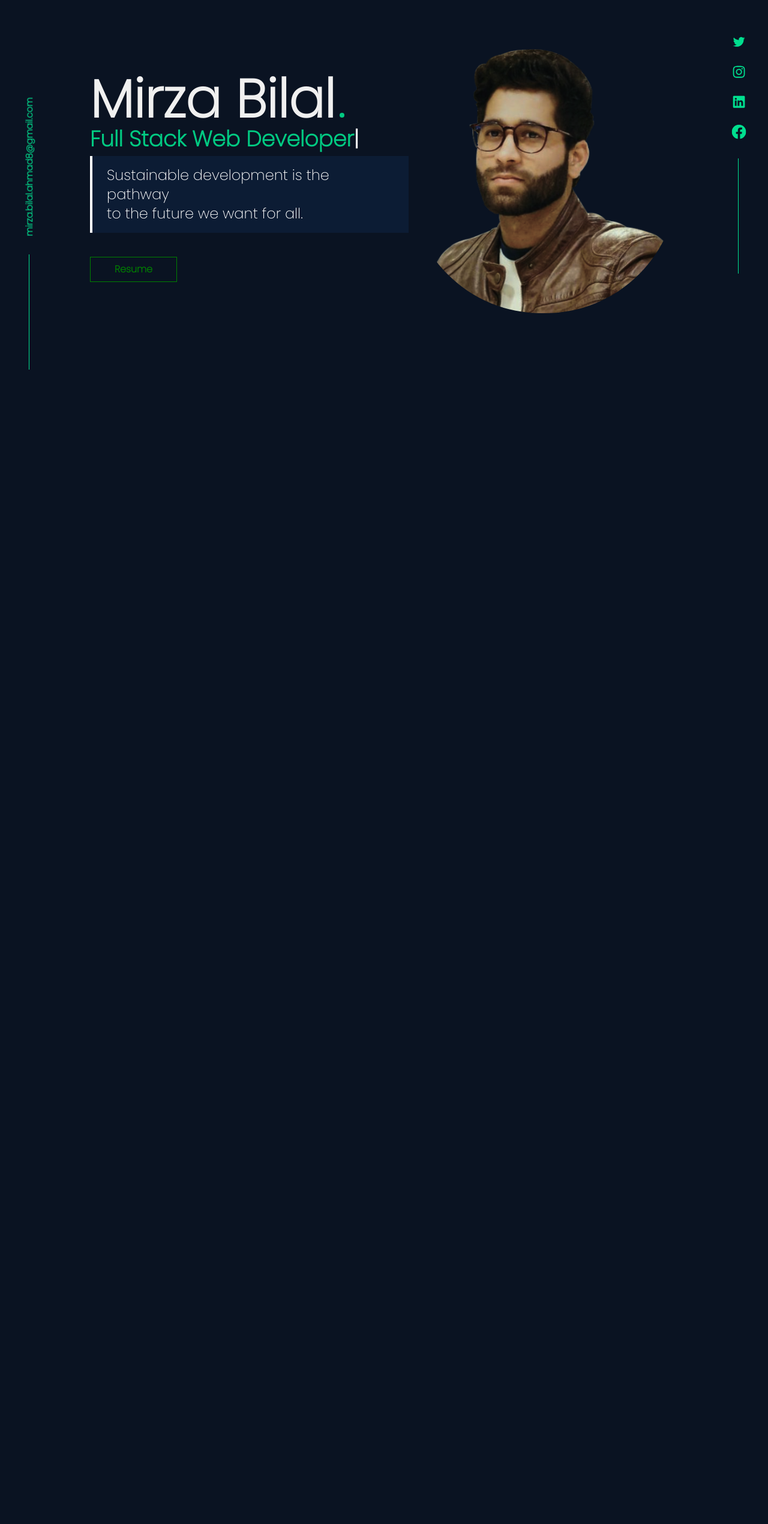
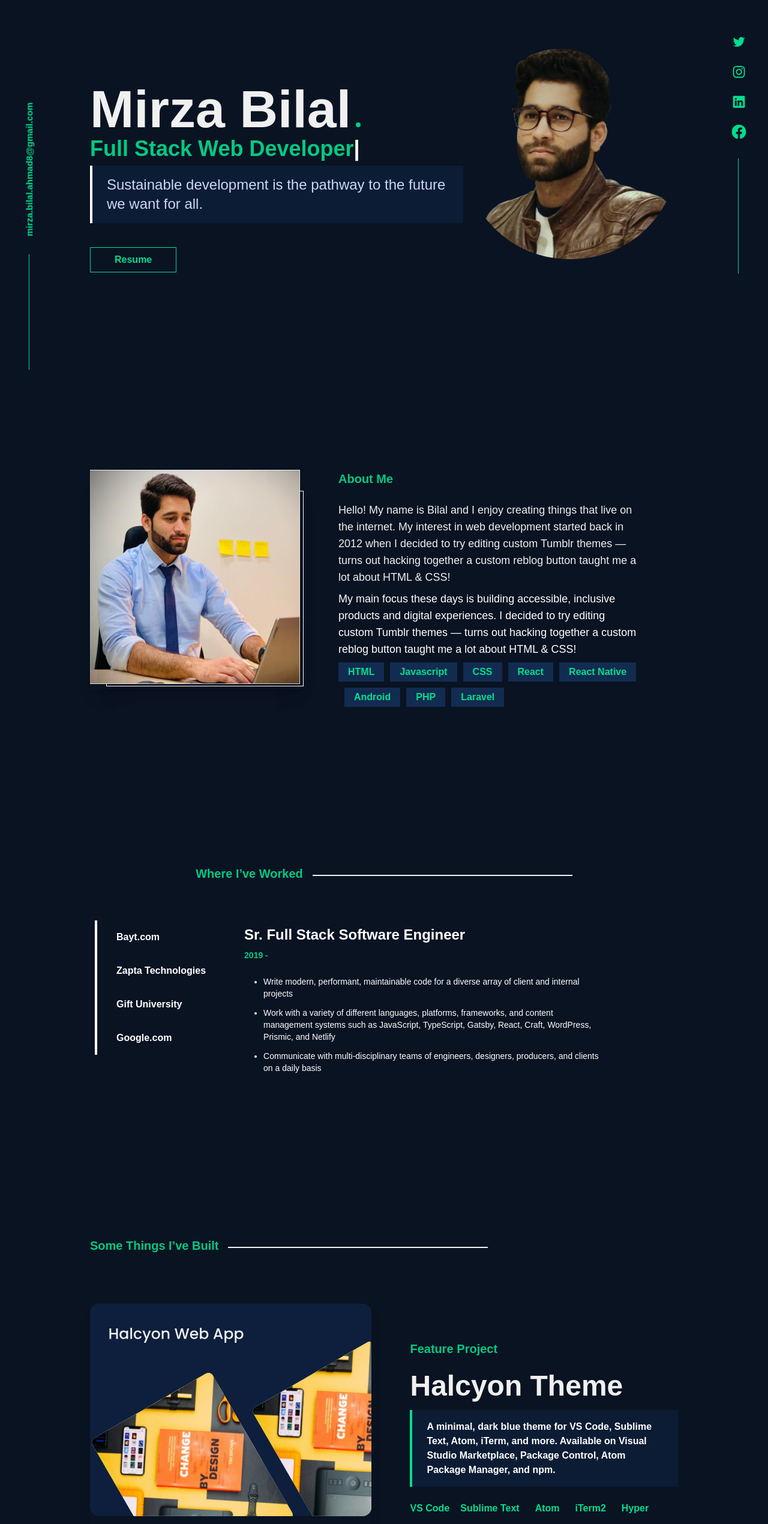
Before and after one commit to er-mirzabilal/portfolio, a Next.js app: page / in a window 1280 px wide. Shown: the part 160-2700 px from the top of the page at 60% size. Before the commit the page ends 800 px from the top, so only its background shows below. Built offline with nearby package versions, Linux system fonts and the light colour scheme.

Commit message:
responsiveness done of all page axcept navbar

```diff
--- a/components/About.jsx
+++ b/components/About.jsx
@@ -6,35 +6,37 @@
 
 const About = (props) => {
   return (
-    <div
+
+    <>
+      <div
       id="about"
-      className="w-fit   flex items-center py-32 bg-zinc-400 mx-auto"
+      className="   flex items-center lg:py-32 py-6 mx-auto"
     >
-      <div className="max-w-[1240px]  flex gap-8 ">
-        <div className="h-[350px] w-[350px] m-auto shadow-xl flex items-center  relative  justify-center ">
-          <div className="h-[350px]  w-[360px] ml-8 mt-4 shadow-xl flex items-center border absolute  border-[#ffff] justify-center p-8 hover:scale-105 ease-in duration-300"></div>
+      <div className=" flex lg:gap-8  lg:flex-row flex-col ">
+        <div className="lg:h-[350px] lg:w-[350px]  w-[90%] h-[90%]  m-auto shadow-xl flex lg:items-center  relative  lg:justify-center ">
+          <div className="lg:h-[350px]  lg:w-[360px] h-[93%] w-[94%]   ml-8 mt-4 shadow-xl flex items-center border lg:absolute absolute  border-[#ffff] justify-center lg:p-8 lg:hover:scale-105 lg:ease-in lg:duration-300"></div>
           <div className="mb-4 ">
             {" "}
             <Image src={AboutImg} className="absolute " alt="/" />
           </div>
         </div>
 
-        <div className="w-[603px] ml-8">
-          <h2 className="py-4">About Me</h2>
-          <p className="py-2  font-medium">
+        <div className="lg:w-[503px] lg:ml-8">
+          <h2 className="py-4 text-xl">About Me</h2>
+          <p className="py-2  lg:text-lg text-base font-medium text-[#F0F0F0]">
             Hello! My name is Bilal and I enjoy creating things that live on the
             internet. My interest in web development started back in 2012 when I
             decided to try editing custom Tumblr themes — turns out hacking
             together a custom reblog button taught me a lot about HTML & CSS!
           </p>
-          <p className=" ">
+          <p className=" lg:text-lg text-base ">
             My main focus these days is building accessible, inclusive products
             and digital experiences. I decided to try editing custom Tumblr
             themes — turns out hacking together a custom reblog button taught me
             a lot about HTML & CSS!
           </p>
 
-          <div className="aboutbuttonsDiv pt-2 ml-0 ">
+          <div className="aboutbuttonsDiv lg:pt-2 pt-10 ml-0 ">
             <AboutButton text={"HTML"} />
             <AboutButton text={"Javascript"} />
             <AboutButton text={"CSS"} />
@@ -48,6 +50,10 @@
         </div>
       </div>
     </div>
+
+
+    </>
+
   );
 };
 
--- a/components/Experence.jsx
+++ b/components/Experence.jsx
@@ -15,18 +15,18 @@
 
 
   return (
-    <div id="Experence" className=" w-full py-32 bg-slate-400">
-      <div className="flex justify-center ">
-        <h2>Where I’ve Worked </h2>
-        <div className="h-0.5 w-[433px] ml-4 mt-6 border border-[#F0F0F0]"></div>
+    <div id="Experence" className=" w-full lg:py-32 py-12">
+      <div className="flex lg:justify-center ">
+        <h2 className="text-xl">Where I’ve Worked </h2>
+        <div className="h-0.5 lg:w-[433px] lg:ml-4 mt-6 border border-[#F0F0F0] lg:visible invisible"></div>
       </div>
 
-      <div className=" flex gap-8 mt-14  ">
-        <div className=" ml-2 flex flex-col   font-bold ">
-          <div className=" hover:bg-[#0EC98533]  hover:border-[#02CA82] p-2 px-6 descrption">
+      <div className=" flex gap-8 mt-14  lg:flex-row flex-col ">
+        <div className=" ml-2 flex  flex-row lg:flex-col  h-fit font-bold  overflow-auto">
+          <div className="hover:bg-[#0EC98533]  hover:border-[#02CA82] w-max  lg:p-2 lg:px-6  px-2  lg:border-b-0    lg:border-l-4  border-b-4  border-[#ffff]">
             <button onClick={()=>setActiveExp('bayt')}>
               {" "}
-              <li className=" list-none p-2 space-y-3">
+              <li className=" list-none p-2 lg:space-y-3">
                 {" "}
                 <ALink href="/#1" >
                   {" "}
@@ -36,23 +36,23 @@
             </button>
           </div>
 
-          <div className="hover:bg-[#0EC98533]  hover:border-[#02CA82] p-2 px-6 descrption">
+          <div className="hover:bg-[#0EC98533]  hover:border-[#02CA82] w-max  lg:p-2 lg:px-6  px-2  lg:border-b-0    lg:border-l-4  border-b-4  border-[#ffff]">
 
           <button onClick={()=>setActiveExp('zapta')}>
-            <li className=" list-none p-2 space-y-3">
+            <li className=" list-none p-2 space-y-3  w-max">
               <ALink  href="/#2">Zapta Technologies</ALink>
             </li>
             </button>
           </div>
-          <div className=" hover:bg-[#0EC98533]  hover:border-[#02CA82] p-2 px-6 descrption">
+          <div className=" hover:bg-[#0EC98533]  hover:border-[#02CA82] lg:p-2 lg:px-6  px-2 lg:border-b-0    lg:border-l-4  border-b-4  border-[#ffff]">
           <button onClick={()=>setActiveExp('gift')}>
-            <li className="list-none p-2 space-y-3">
+            <li className="list-none p-2 space-y-3  w-max">
               <ALink href="/#3">Gift University</ALink>
             </li>
             </button>
           </div>
 
-          <div className="hover:bg-[#0EC98533]  hover:border-[#02CA82] p-2 px-6 descrption">
+          <div className="hover:bg-[#0EC98533]  hover:border-[#02CA82] lg:p-2 lg:px-6  px-2 lg:border-b-0    lg:border-l-4  border-b-4  border-[#ffff]">
           <button onClick={()=>setActiveExp('google')}>
             <li className=" list-none p-2 space-y-3">
             <ALink href="/#4">  Google.com
@@ -63,23 +63,23 @@
         </div>
 
         {activeExp === 'bayt' && (
-          <div className="w-[603px] id-1 ">
-            <h2 className="leading-none text-2xl text-[#ffff]">
+          <div className="lg:w-[603px]  id-1 ">
+            <h2 className="leading-none lg:text-2xl text-lg text-[#ffff]">
               Sr. Full Stack Software Engineer
             </h2>
             <h6 className="text-sm">2019 - </h6>
-            <ul className="  p-2 space-y-3 list-disc">
-              <li>
+            <ul className="  lg:p-2  space-y-3 ml-6 mt-4  list-disc">
+              <li  className="text-sm px-4 lg:px-0  ">
                 Write modern, performant, maintainable code for a diverse array
                 of client and internal projects
               </li>
-              <li className=" ">
+              <li className="text-sm px-4 lg:px-0 ">
                 Work with a variety of different languages, platforms,
                 frameworks, and content management systems such as JavaScript,
                 TypeScript, Gatsby, React, Craft, WordPress, Prismic, and
                 Netlify
               </li>
-              <li className="">
+              <li className="text-sm px-4 lg:px-0 ">
                 Communicate with multi-disciplinary teams of engineers,
                 designers, producers, and clients on a daily basis
               </li>
@@ -89,13 +89,13 @@
 
 
 {activeExp === 'zapta'  && (
-          <div className="w-[603px] id-2 ">
-            <h2 className="leading-none text-2xl text-[#ffff]">
+          <div className="lg:w-[603px] id-2 ">
+            <h2 className="leading-none lg:text-2xl text-lg  text-[#ffff]">
               Sr. Full Stack Software Engineer
             </h2>
             <h6 className="text-sm">2022 - </h6>
-            <ul className="  p-2 space-y-3 list-disc">
-              <li>
+            <ul className="  lg:p-2  space-y-3 ml-6 mt-4  list-disc">
+              <li className="text-sm px-4 lg:px-0 ">
                 Write modern, performant, maintainable code for a diverse array
                 of client and internal projects
               </li>
@@ -105,17 +105,17 @@
         )}
 
 {activeExp === 'gift'  && (
-          <div className="w-[603px] id-4 ">
-            <h2 className="leading-none text-2xl text-[#ffff]">
+          <div className="lg:w-[603px] id-4 ">
+            <h2 className="leading-none lg:text-2xl text-lg  text-[#ffff]">
               Sr. Full Stack Software Engineer
             </h2>
             <h6 className="text-sm">2022 - </h6>
-            <ul className="  p-2 space-y-3 list-disc">
-              <li>
+            <ul className="   lg:p-2  space-y-3 ml-6 mt-4  list-disc">
+              <li className="text-sm px-4 lg:px-0 ">
                maintainable code for a diverse array
                 of client and internal projects
               </li>
-              <li>
+              <li className="text-sm px-4 lg:px-0 ">
                 Write modern, performant, maintainable code for a diverse array
                 of client and internal projects
               </li>
@@ -126,13 +126,13 @@
 
 
 {activeExp === 'google'  && (
-          <div className="w-[603px] id-4 ">
-            <h2 className="leading-none text-2xl text-[#ffff]">
+          <div className="lg:w-[603px] id-4 ">
+            <h2 className="leading-none lg:text-2xl text-lg  text-[#ffff]">
            Software Engineer
             </h2>
             <h6 className="text-sm">2022 - </h6>
-            <ul className="  p-2 space-y-3 list-disc">
-              <li>
+            <ul className="  lg:p-2  space-y-3 ml-6 mt-4  list-disc">
+              <li className="text-sm px-4 lg:px-0 ">
               performant, maintainable code for a diverse array
                 of client and internal projects
               </li>
--- a/components/activeLink.jsx
+++ b/components/activeLink.jsx
@@ -3,7 +3,7 @@
 function ActiveLink({ children, href }) {
   const router = useRouter()
   const style = {
-    // marginRight: 10,
+
     color: router.asPath === href ? '#02CA82': 'white',
 
 
@@ -23,4 +23,4 @@
     </div>;
 };
 
-export default ActiveLink
+export default ActiveLink;
--- a/components/main.jsx
+++ b/components/main.jsx
@@ -8,40 +8,41 @@
   return (
     <div
       id="home"
-      className=" w-fit sm:h-screen  flex sm:items-center  sm:flex-row flex-col-reverse  justify-between sm:pt-64 pt-28 sm:pb-32 pb-4 "
+      className="lg:h-screen  flex lg:items-center  lg:flex-row flex-col-reverse  lg:justify-between lg:pt-64 pt-24 lg:pb-32 pb-4"
     >
-      <div className=" ">
+      <div className="text-center lg:text-left">
         <div className=" ">
           {/* <h6 className="sm:text-xl text-xs">Hi my name is </h6> */}
-          <h1 className="sm:text-[88px] text-4xl mt-4 sm:mt-0">
+          <h1 className="lg:text-[88px] text-4xl mt-4 lg:mt-0">
             Mirza Bilal<span className="sm:dot  smdot"></span>
           </h1>
-          <h2 className="sm:text-4xl text-2xl">
+          <h2 className="lg:text-4xl text-2xl">
             Full Stack Web Developer<b>|</b>
           </h2>
           <div className="bg-[#0C1C34] p-2 px-6 descrption">
-            <h5 className="sm:text-2xl text-xl">
-              Sustainable development is the pathway <br /> to the future we
-              want for all.
+            <h5
+              className="lg:text-2xl text-base text-[#CCD7F7]"
+            >
+              Sustainable development is the pathway to the future we want for
+              all.
             </h5>
           </div>
 
           <button className="resume-button  ">Resume </button>
         </div>
       </div>
-      <div className=" sm:relative sm:h-[450px] sm:w-[450px]  mt-4 sm:mt-0" >
-        <div className="sm:overlay absolute z-[1] sm:w-96 sm:h-96 bottom-0 ml-8  mb-1  rounded-full ">
-
-        </div>
-        <div className="sm:absolute z-[2]  sm:mx-0 mx-20">
-
-          <img src="/mainpicture.svg" className="  rounded-full sm:mx-0 mx-auto   " alt="" />
+      <div className=" lg:relative lg:h-[450px] lg:w-[450px]  mt-4 lg:mt-0">
+        <div className="sm:overlay absolute z-[1] sm:w-96 lg:h-96 bottom-0 ml-8  mb-1  rounded-full "></div>
+        <div className="lg:absolute z-[2]  lg:mx-0 mx-20">
+          <img
+            src="/mainpicture.svg"
+            className="  rounded-full lg:mx-0 mx-auto   "
+            alt=""
+          />
         </div>
       </div>
 
-
-
-              {/* <div className="w-[440px] h-[370px] bg-[#0D1F3A]  absolute  rounded-full mt-[68px] ml-2"></div> */}
+      {/* <div className="w-[440px] h-[370px] bg-[#0D1F3A]  absolute  rounded-full mt-[68px] ml-2"></div> */}
     </div>
   );
 };
--- a/components/otherProject.jsx
+++ b/components/otherProject.jsx
@@ -3,7 +3,9 @@
 import Image from "next/image";
 const OtherProject = () => {
   return (
-    <div className="other-project-outer shadow-2xl rounded-md p-4">
+    <div
+      className="bg-[#0C1C34] shadow-2xl rounded-md p-4 mb-4"
+    >
       <div className="mt-4  flex justify-between">
         <div>
           {" "}
@@ -15,29 +17,25 @@
         </div>
       </div>
       <div>
-        <p className="font-bold mt-6 text-xl">Integrating Algolia Search with WordPress Multisite.</p>
+        <p className="font-bold mt-6 lg:text-xl text-base">
+          Integrating Algolia Search with WordPress Multisite.
+        </p>
       </div>
       <div>
-        <p className="mt-4 font-medium ">
+        <p className="mt-4 font-medium  text-sm">
           A minimal, dark blue theme for VS Code, Sublime Text, Atom, iTerm, and
           more. Available on Visual Studio Marketplace,{" "}
         </p>
       </div>
       <div className="aboutbuttonsDiv pt-4  ">
-            <button className="text-base font-bold  text-[#00DF8F]">
-              VS Code
-            </button>
-            <button className="text-base font-bold px-2 text-[#00DF8F]">
-              Sublime Text
-            </button>
-            <button className="text-base font-bold px-2 text-[#00DF8F]">
-              Atom
-            </button>
-
-          </div>
-
-
-
+        <button className="lg:text-base text-sm font-bold  text-[#00DF8F]">VS Code</button>
+        <button className="lg:text-base text-sm font-bold px-2 text-[#00DF8F]">
+          Sublime Text
+        </button>
+        <button className="lg:text-base  text-sm font-bold px-2 text-[#00DF8F]">
+          Atom
+        </button>
+      </div>
     </div>
   );
 };
--- a/components/projects.jsx
+++ b/components/projects.jsx
@@ -10,26 +10,35 @@
 
 const Project = (props) => {
   return (
-    <div id="projects" className="  flex flex-wrap  py-32  bg-zinc-500">
-      <div className="flex  h-fit w-full justify-center ">
+    <div id="projects" className="  flex flex-wrap  lg:py-32  ">
+      {/* <div className="flex  h-fit w-full justify-center ">
         <h2 className="font-extrabold text-3xl">Some Things I’ve Built </h2>
         <div className="h-0.5 w-[433px] ml-4 mt-10 border border-[#F0F0F0]"></div>
+      </div> */}
+
+      <div className="flex lg:justify-center ">
+        <h2 className="text-xl">Some Things I’ve Built </h2>
+        <div className="h-0.5 lg:w-[433px] lg:ml-4 mt-6 border border-[#F0F0F0] lg:visible invisible"></div>
       </div>
-      <div className="max-w-[1240px] mt-12  flex gap-8 ">
+
+
+
+
+      <div className="lg:max-w-[1240px] mt-12  flex gap-8  flex-col lg:flex-row">
         <div className="  m-auto shadow-xl flex items-center   justify-center ">
           <div className="mb-4 ">
             {" "}
-            <Image src={Frame45} className="absolute " alt="/" />
+            <Image src={Frame45} className="    " alt="/" />
           </div>
         </div>
 
-        <div className="w-[603px] ml-8 mt-20">
+        <div className="lg:w-[603px] lg:ml-8 lg:mt-20">
           <div className="pb-4 ">
-            <h2 className="text-xl pb-4">Feature Project </h2>
-            <h1 className="text-5xl pb-4">Halcyon Theme</h1>
+            <h2 className="lg:text-xl text-base pb-4">Feature Project </h2>
+            <h1 className="lg:text-5xl  text-xl pb-4">Halcyon Theme</h1>
 
             <div className="bg-[#0C1C34] p-2 px-6 border-l-4 border-[#00DF8F]">
-              <h5 className="text-base font-bold">
+              <h5 className="lg:text-base  text-sm font-bold">
                 A minimal, dark blue theme for VS Code, Sublime Text, Atom,
                 iTerm, and more. Available on Visual Studio Marketplace, Package
                 Control, Atom Package Manager, and npm.
@@ -37,20 +46,20 @@
             </div>
           </div>
 
-          <div className="aboutbuttonsDiv pt-2 ml-0 ">
-            <button className="text-base font-semibold  text-[#00DF8F]">
+          <div className="aboutbuttonsDiv pt-2 lg:ml-0 ">
+            <button className="lg:text-base text-sm font-semibold  text-[#00DF8F]">
               VS Code
             </button>
-            <button className="text-base font-semibold px-2 text-[#00DF8F]">
+            <button className="lg:text-base text-sm font-semibold px-2 text-[#00DF8F]">
               Sublime Text
             </button>
-            <button className="text-base font-semibold px-2 text-[#00DF8F]">
+            <button className="lg:text-base text-sm font-semibold px-2 text-[#00DF8F]">
               Atom
             </button>
-            <button className="text-base font-semibold px-2 text-[#00DF8F]">
+            <button className="lg:text-base text-sm font-semibold px-2 text-[#00DF8F]">
               iTerm2
             </button>
-            <button className="text-base font-semibold px-2 text-[#00DF8F]">
+            <button className="lg:text-base text-sm font-semibold px-2 text-[#00DF8F]">
               Hyper
             </button>
           </div>
@@ -67,14 +76,18 @@
         </div>
       </div>
 
-      <div className="max-w-[1240px] mt-20  flex gap-8 ">
-        <div className="w-[603px] ml-8 mt-20">
+      <div className="lg:max-w-[1240px] mt-20  flex gap-8 flex-col lg:flex-row ">
+
+
+
+
+        <div className="lg:w-[603px] lg:ml-8 lg:mt-20">
           <div className="pb-4 ">
-            <h2 className="text-xl pb-4">Feature Project </h2>
-            <h1 className="text-5xl pb-4">Spotify Profile</h1>
+            <h2 className="lg:text-xl text-base pb-4">Feature Project </h2>
+            <h1 className="lg:text-5xl  text-xl pb-4">Spotify Profile</h1>
 
             <div className="bg-[#0C1C34] p-2 px-6 border-l-4 border-[#00DF8F]">
-              <h5 className="text-base font-bold">
+              <h5 className="lg:text-base  text-sm font-bold">
                 A minimal, dark blue theme for VS Code, Sublime Text, Atom,
                 iTerm, and more. Available on Visual Studio Marketplace, Package
                 Control, Atom Package Manager, and npm.
@@ -82,20 +95,20 @@
             </div>
           </div>
 
-          <div className="aboutbuttonsDiv pt-2 ml-0 ">
-            <button className="text-base font-semibold  text-[#00DF8F]">
+          <div className="aboutbuttonsDiv pt-2 lg:ml-0 ">
+            <button className="lg:text-base text-sm font-semibold  text-[#00DF8F]">
               VS Code
             </button>
-            <button className="text-base font-semibold px-2 text-[#00DF8F]">
+            <button className="lg:text-base text-sm font-semibold px-2 text-[#00DF8F]">
               Sublime Text
             </button>
-            <button className="text-base font-semibold px-2 text-[#00DF8F]">
+            <button className="lg:text-base text-sm font-semibold px-2 text-[#00DF8F]">
               Atom
             </button>
-            <button className="text-base font-semibold px-2 text-[#00DF8F]">
+            <button className="lg:text-base text-sm font-semibold px-2 text-[#00DF8F]">
               iTerm2
             </button>
-            <button className="text-base font-semibold px-2 text-[#00DF8F]">
+            <button className="lg:text-base text-sm font-semibold px-2 text-[#00DF8F]">
               Hyper
             </button>
           </div>
@@ -110,19 +123,32 @@
             </div>
           </div>
         </div>
+
+
         <div className="  m-auto shadow-xl flex items-center   justify-center ">
           <div className="mb-4 ">
             {" "}
-            <Image src={Frame46} className="absolute " alt="/" />
+            <Image src={Frame46} className=" " alt="/" />
           </div>
         </div>
       </div>
 
-      <div className="flex  h-fit w-full justify-center my-16">
+      {/* <div className="flex  h-fit w-full justify-center my-16">
         <h2 className="font-extrabold text-3xl">Other Projects </h2>
         <div className=" w-[433px] ml-4 mt-10  line"></div>
+      </div> */}
+
+      <div className="flex lg:justify-center  my-10">
+        <h2 className="text-xl">Other Projects  </h2>
+        <div className="h-0.5 lg:w-[433px] lg:ml-4 mt-6 border border-[#F0F0F0] lg:visible invisible"></div>
       </div>
-      <div className="grid grid-cols-3 gap-6 mt-10">
+
+
+
+
+
+
+      <div className="grid lg:grid-cols-3 grid-cols-1 lg:gap-6 gap-4 lg:mt-10 mb-2">
         <OtherProject />
 
         <OtherProject />
@@ -137,7 +163,7 @@
       </div>
       <div className="flex  h-fit w-full justify-center">
         {" "}
-        <button className="resume-button  ">Show More </button>
+        <button className="resume-button text-sm  ">Show More </button>
       </div>
     </div>
   );
--- a/pages/_app.js
+++ b/pages/_app.js
@@ -5,11 +5,11 @@
 
 function MyApp({ Component, pageProps }) {
   return (
-    <>
+    <div>
      <Navbar/>
      <StickyMedia/>
       <Component {...pageProps} />
-    </>
+    </div>
   );
 }
 
--- a/pages/index.js
+++ b/pages/index.js
@@ -6,17 +6,17 @@
 import Projects from "../components/projects";
 
 export default function Home() {
-  return <div className="sm:max-w-[980px]  max-w-[414]  sm:mx-auto    mx-4">
+  return <div className="max-w-[980px]   lg:mx-auto    mx-4">
     <Main/>
 
 
 
 
 
-    {/* <About/> */}
-    {/* <Experence/>
+    <About/>
+    <Experence/>
     <Projects/>
     <Blogs/>
-    <Contact/> */}
+    <Contact/>
   </div>;
 }
--- a/styles/globals.css
+++ b/styles/globals.css
@@ -7,10 +7,12 @@
 body{
   margin: 0;
   padding: 0;
+  /* letter-spacing: 3px; */
+
 }
 html {
   scroll-behavior: smooth;
-  font-family: 'Poppins', sans-serif;
+  font-family:  sans-serif;
   background-color: #0a1322;
   margin: 0;
 
@@ -45,10 +47,18 @@
     @apply cursor-pointer
   }
 
+
+
+
+
+
   /* button {
     @apply shadow-xl shadow-gray-400 rounded-xl uppercase bg-gradient-to-r from-[#5651e5] to-[#709dff]  text-[#02CA82]
   } */
 }
+
+
+
 
 
 
@@ -96,9 +106,9 @@
 }
 
 .resume-button {
-  color: green;
+  color: #00DF8F;
   background-color: transparent;
-  border: 1px solid green;
+  border: 1px solid #00DF8F;
   border-radius: var(--border-radius);
   padding: 0.75rem 2.5rem;
 
@@ -223,3 +233,33 @@
   transform: translate(-50%,-50%);
   -ms-transform: translate(-50%,-50%); */
 }
+
+
+
+
+
+
+
+
+ /* main component styling starts from here  */
+
+
+@layer components {
+
+ .home{
+
+  @apply w-fit sm:h-screen  flex sm:items-center  sm:flex-row flex-col-reverse  justify-between sm:pt-64 pt-28 sm:pb-32 pb-4
+
+}
+
+.name{
+
+  @apply  sm:text-[88px] text-4xl mt-4 sm:mt-0
+}
+
+.desc{
+
+  @apply sm:text-4xl text-2xl
+}
+
+}
```
Also changed, not shown: components/Blogs.jsx (+7 -7 lines), components/Navbar.jsx (+73 -17 lines), components/contact.jsx (+17 -13 lines).
